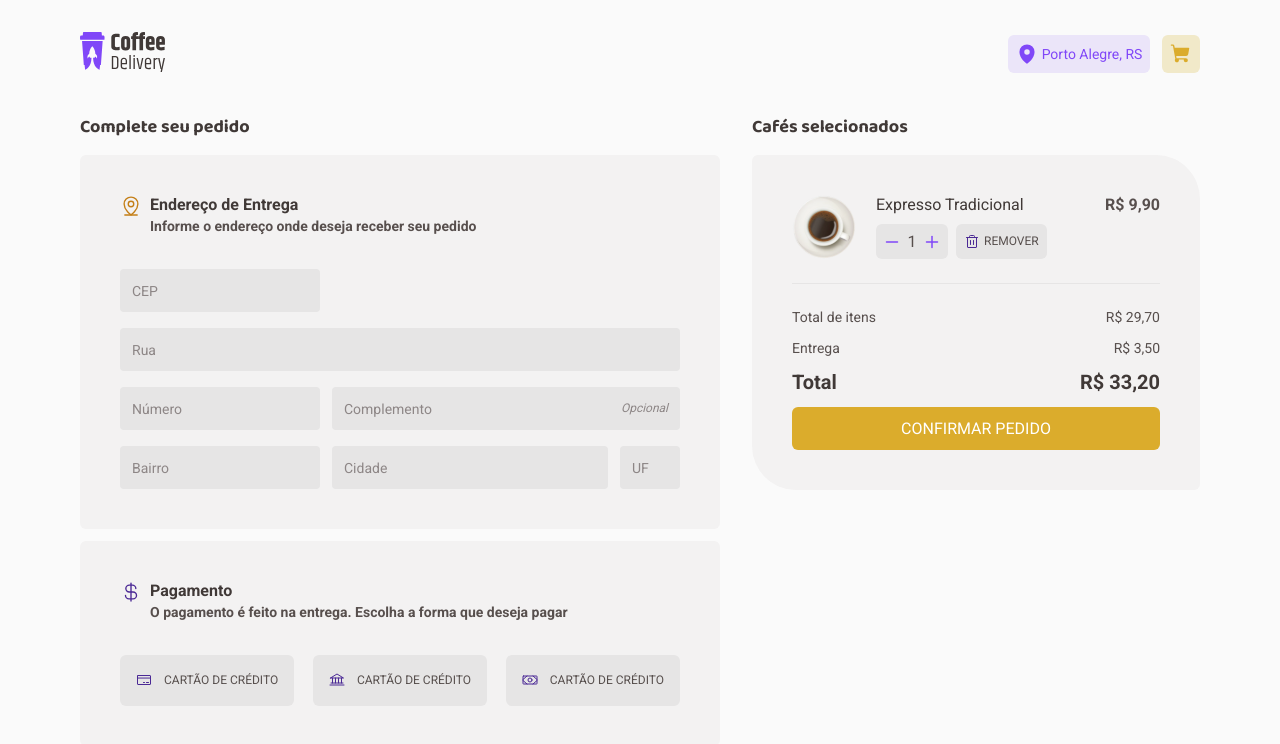
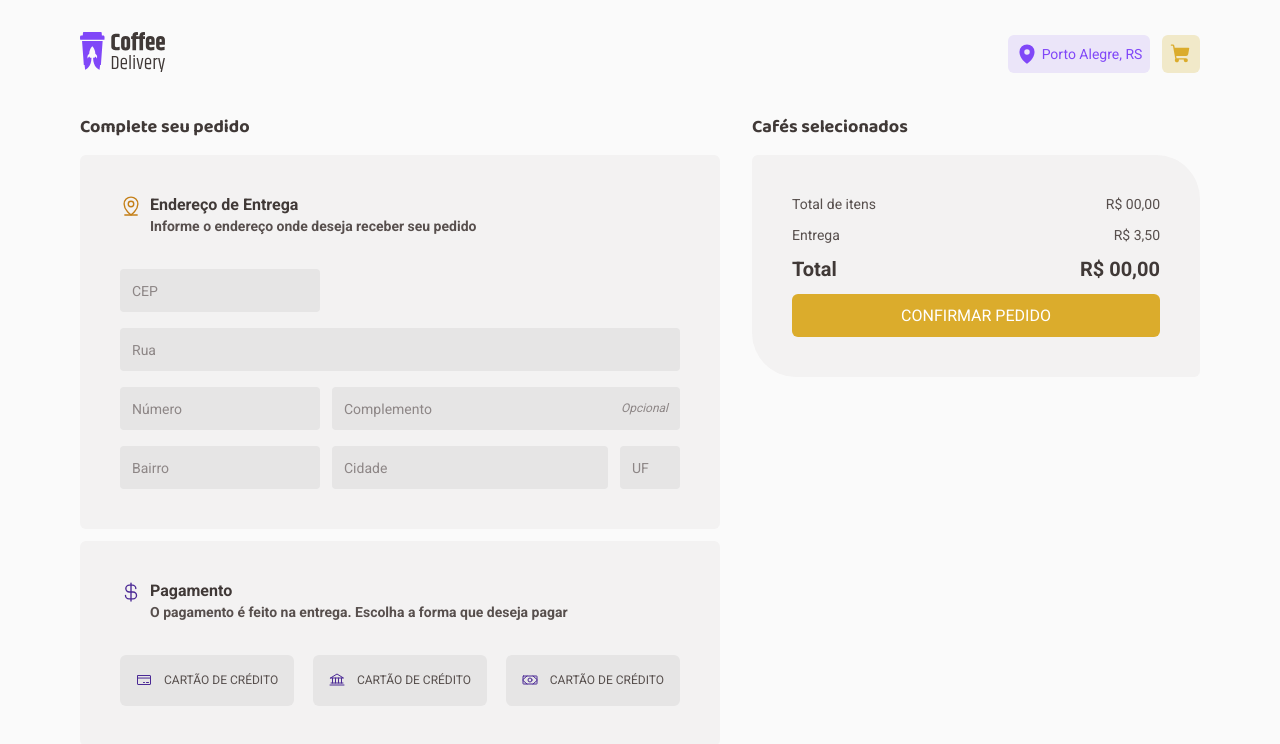
Before and after one commit to J040V1T0RJG/coffee-delivery, a React (Vite) app: page /checkout in a window 1280 px wide. Shown: the top 744 px of the page. Built offline with nearby package versions, Linux system fonts and the light colour scheme.

Commit message:
:sparkles: feat: functionalities implemented in the SelectedCafes component

```diff
--- a/src/components/Header/index.tsx
+++ b/src/components/Header/index.tsx
@@ -3,8 +3,12 @@ import { MapPin, ShoppingCart } from 'phosphor-react'
 
 import logoCoffeeDelivery from '../../assets/logo-coffee-delivery.svg'
 import { NavLink } from 'react-router-dom'
+import { useContext } from 'react'
+import { CoffeeContext } from '../../contexts/CoffeeContext'
 
 export function Header() {
+  const { shoppingCart } = useContext(CoffeeContext)
+
   return (
     <HeaderContainer>
       <nav>
@@ -18,6 +22,9 @@ export function Header() {
           </div>
           <NavLink to="/checkout" title="Checkout">
             <div className="shopping-cart">
+              {shoppingCart.length > 0 && (
+                <div className="checkoutCounter">{shoppingCart.length}</div>
+              )}
               <ShoppingCart size={22} weight="fill" />
             </div>
           </NavLink>
--- a/src/components/Header/styles.ts
+++ b/src/components/Header/styles.ts
@@ -43,6 +43,7 @@ export const HeaderContainer = styled.header`
         display: flex;
         justify-content: center;
         align-items: center;
+        position: relative;
 
         width: 2.375rem;
         height: 2.375rem;
@@ -55,6 +56,29 @@ export const HeaderContainer = styled.header`
           background: ${(props) => props.theme.yellow};
           color: ${(props) => props.theme['yellow-light']};
         }
+
+        .checkoutCounter {
+          display: flex;
+          justify-content: center;
+          align-items: center;
+          position: absolute;
+
+          top: -0.5rem;
+          right: -0.5rem;
+
+          width: 1.25rem;
+          height: 1.25rem;
+          border-radius: 50%;
+
+          background: ${(props) => props.theme['yellow-dark']};
+          color: ${(props) => props.theme.white};
+
+          font-family: 'Roboto';
+          font-style: normal;
+          font-weight: 700;
+          font-size: 0.75rem;
+          letter-spacing: -0.06em;
+        }
       }
     }
   }
--- a/src/contexts/CoffeeContext.tsx
+++ b/src/contexts/CoffeeContext.tsx
@@ -48,7 +48,6 @@ export function CoffeeContextProvider({
   }, [])
 
   const [shoppingCart, setShoppingCart] = useState<CoffeeDataInterface[]>([])
-
   const [userAddress, setUserAddress] =
     useState<UserAddressDataInterface | null>(null)
 
@@ -70,16 +69,13 @@ export function CoffeeContextProvider({
 
       for (let i = 0; i < shoppingCart.length; i++) {
         if (i === findRepeatedShoppingCartIndex) {
-          const tempArray = {
-            image: shoppingCart[i].image,
-            type: shoppingCart[i].type,
-            name: shoppingCart[i].name,
-            description: shoppingCart[i].description,
-            priceInCents: shoppingCart[i].priceInCents,
-            amountOfCoffees:
-              shoppingCart[i].amountOfCoffees + cart.amountOfCoffees,
-          }
-          modifiedShoppingCart.push(tempArray)
+          const newAmountOfCoffees =
+            shoppingCart[i].amountOfCoffees + cart.amountOfCoffees
+
+          modifiedShoppingCart.push({
+            ...shoppingCart[i],
+            amountOfCoffees: newAmountOfCoffees,
+          })
         } else {
           modifiedShoppingCart.push(shoppingCart[i])
         }
--- a/src/pages/Checkout/components/SelectedCafes/index.tsx
+++ b/src/pages/Checkout/components/SelectedCafes/index.tsx
@@ -1,23 +1,50 @@
+import { useContext } from 'react'
+import { CoffeeContext } from '../../../../contexts/CoffeeContext'
+import { convertCentsToReal } from '../../../../utils'
 import { ShoppingCartCafe } from '../ShoppingCartCafeCard'
 import { SelectedCafesContainer } from './styles'
 
 export function SelectedCafes() {
+  const { shoppingCart } = useContext(CoffeeContext)
+
+  function calculatesTheTotalPriceOfTheItems() {
+    let total: number = 0
+
+    for (let i = 0; i < shoppingCart.length; i++) {
+      total += shoppingCart[i].priceInCents * shoppingCart[i].amountOfCoffees
+    }
+
+    return total
+  }
+
   return (
     <SelectedCafesContainer>
       <h1>Cafés selecionados</h1>
       <div className="coffeeCardSelected">
-        <ShoppingCartCafe />
+        {shoppingCart.map((coffee) => {
+          return <ShoppingCartCafe key={coffee.name} {...coffee} />
+        })}
         <span className="priceInformation">
           <p>Total de itens</p>
-          <p>R$ 29,70</p>
+          <p>
+            R${' '}
+            {shoppingCart.length > 0
+              ? convertCentsToReal(calculatesTheTotalPriceOfTheItems())
+              : '00,00'}
+          </p>
         </span>
         <span className="priceInformation">
           <p>Entrega</p>
-          <p>R$ 3,50</p>
+          <p>R$ {convertCentsToReal(350)}</p>
         </span>
         <span className="priceInformation total">
           <p className="total">Total</p>
-          <p className="total">R$ 33,20</p>
+          <p className="total">
+            R${' '}
+            {shoppingCart.length > 0
+              ? convertCentsToReal(calculatesTheTotalPriceOfTheItems() + 350)
+              : '00,00'}
+          </p>
         </span>
         <button>confirmar pedido</button>
       </div>
--- a/src/pages/Checkout/components/ShoppingCartCafeCard/index.tsx
+++ b/src/pages/Checkout/components/ShoppingCartCafeCard/index.tsx
@@ -1,18 +1,35 @@
 import { Minus, Plus, Trash } from 'phosphor-react'
 import { ShoppingCartCafeContainer } from './styles'
 
-import imagemTemporaria from '../../../../assets/arabe.svg'
+import { CoffeeDataInterface } from '../../../../data/coffeeData'
+import { useContext, useState } from 'react'
+import { convertCentsToReal } from '../../../../utils'
+import { CoffeeContext } from '../../../../contexts/CoffeeContext'
 
-export function ShoppingCartCafe() {
+export function ShoppingCartCafe(coffee: CoffeeDataInterface) {
+  const { amountOfCoffees, image, name, priceInCents } = coffee
+  const [amountOfCoffeesState, setAmountOfCoffeesState] =
+    useState(amountOfCoffees)
+  const [totalPriceInCentsState, setTotalPriceInCentsState] = useState(
+    priceInCents * amountOfCoffees,
+  )
+  const { popularShoppingCartData } = useContext(CoffeeContext)
+
+  // function handleRemoveCoffee(nameOfCafeToBeRemoved: string) {
+  //   const findRepeatedShoppingCartIndex = shoppingCart.findIndex(
+  //     (coffe) => coffe.name === cart.name,
+  //   )
+  // }
+
   return (
     <ShoppingCartCafeContainer>
-      <img src={imagemTemporaria} alt="arabe" />
+      <img src={`http://localhost:5173/src/assets/${image}`} alt="arabe" />
       <div className="collum">
-        <h2>Expresso Tradicional</h2>
+        <h2>{name}</h2>
         <div className="row">
           <div className="buttonMinusAndPlus">
             <Minus weight="bold" className="minus" />
-            <p>1</p>
+            <p>{amountOfCoffeesState}</p>
             <Plus weight="bold" className="plus" />
           </div>
           <button>
@@ -21,7 +38,7 @@ export function ShoppingCartCafe() {
           </button>
         </div>
       </div>
-      <p>R$ 9,90</p>
+      <p>R$ {convertCentsToReal(totalPriceInCentsState)}</p>
     </ShoppingCartCafeContainer>
   )
 }
--- a/src/pages/Home/components/CoffeeCard/index.tsx
+++ b/src/pages/Home/components/CoffeeCard/index.tsx
@@ -1,16 +1,34 @@
 import { CoffeeCardContainer, CoffeeCardForm } from './styles'
 import { Minus, Plus, ShoppingCart } from 'phosphor-react'
 import { CoffeeDataInterface } from '../../../../data/coffeeData'
-import { useContext } from 'react'
+import { useContext, useState } from 'react'
 import { CoffeeContext } from '../../../../contexts/CoffeeContext'
+import { convertCentsToReal } from '../../../../utils'
 
 export function CoffeeCard(coffeeProps: CoffeeDataInterface) {
-  const { description, image, name, priceInCents, type } = coffeeProps
-  const { popularShoppingCartData, shoppingCart } = useContext(CoffeeContext)
+  const { description, image, name, priceInCents, type, amountOfCoffees } =
+    coffeeProps
+  const { popularShoppingCartData } = useContext(CoffeeContext)
+  const [amountOfCoffeesState, setAmountOfCoffeesState] =
+    useState(amountOfCoffees)
 
   function handleAddToShoppingCart(coffee: CoffeeDataInterface) {
-    popularShoppingCartData(coffee)
-    console.log('entrou')
+    if (coffee.amountOfCoffees > 0) {
+      popularShoppingCartData({
+        ...coffee,
+        amountOfCoffees: amountOfCoffeesState,
+      })
+    }
+  }
+
+  function handleIncreaseAmountOfCoffee() {
+    setAmountOfCoffeesState((state) => state + 1)
+  }
+
+  function handleDecreaseAmountOfCoffee() {
+    if (amountOfCoffeesState > 0) {
+      setAmountOfCoffeesState((state) => state - 1)
+    }
   }
 
   return (
@@ -33,13 +51,21 @@ export function CoffeeCard(coffeeProps: CoffeeDataInterface) {
       <h2>{description}</h2>
       <span>
         <p>
-          R$ <strong>9,90</strong>
+          R$ <strong>{convertCentsToReal(priceInCents)}</strong>
         </p>
         <CoffeeCardForm>
           <div className="buttonMinusAndPlus">
-            <Minus weight="bold" className="minus" />
-            <p>1</p>
-            <Plus weight="bold" className="plus" />
+            <Minus
+              weight="bold"
+              className="minus"
+              onClick={() => handleDecreaseAmountOfCoffee()}
+            />
+            <p>{amountOfCoffeesState}</p>
+            <Plus
+              weight="bold"
+              className="plus"
+              onClick={() => handleIncreaseAmountOfCoffee()}
+            />
           </div>
           <div
             className="buttonShoppingCart"
--- /dev/null
+++ b/src/utils/index.ts
@@ -0,0 +1,6 @@
+export function convertCentsToReal(cents: number) {
+  const priceInterger = cents.toString().slice(0, cents.toString().length - 2)
+  const priceRest = cents.toString().slice(-2)
+
+  return `${priceInterger},${priceRest}`
+}
```
